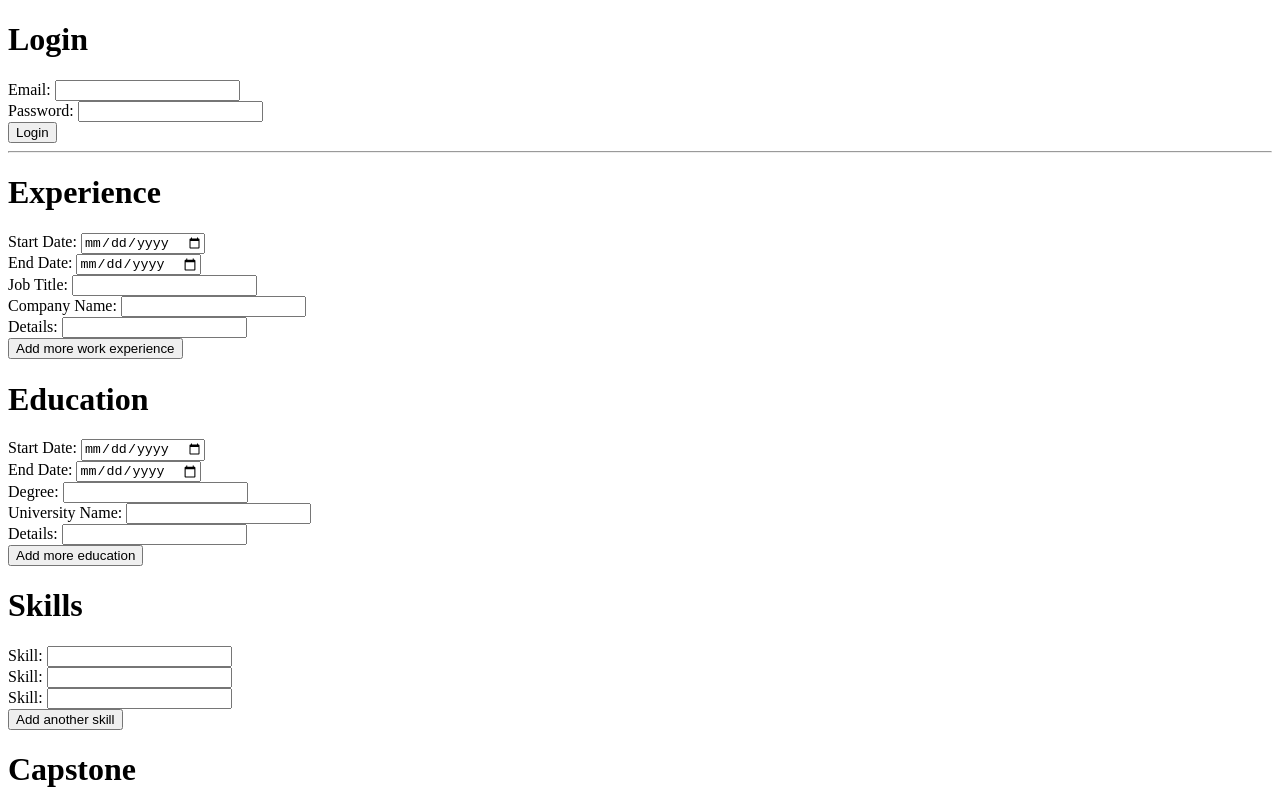
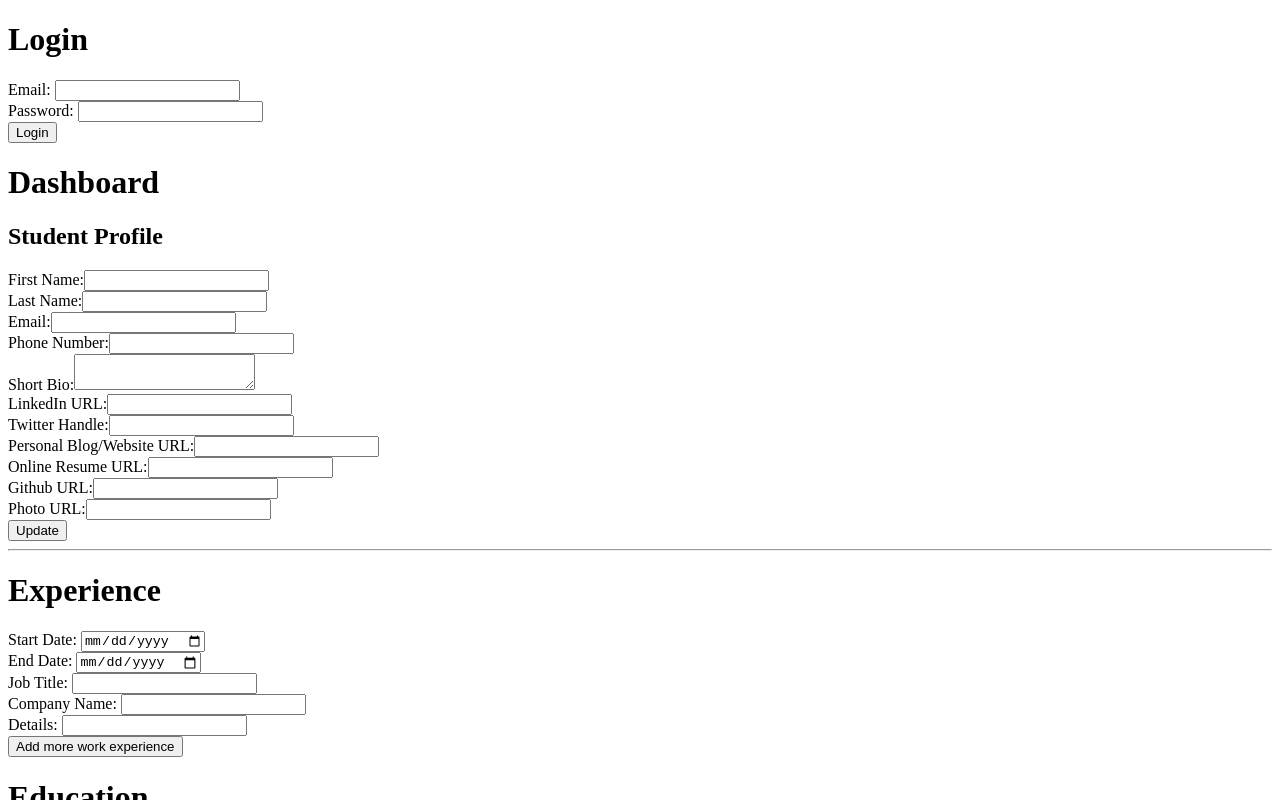
Before and after one commit to aramiskc/student-portal, a React (Vite) app: page / in a window 1280 px wide. Shown: the top 800 px of the page. Built offline with nearby package versions, Linux system fonts and the light colour scheme.

Commit message:
added studentprofilepage

```diff
--- a/src/App.jsx
+++ b/src/App.jsx
@@ -1,12 +1,13 @@
 // import { Dashboard } from "./Dashboard";
 import { Login } from "./Login";
 import { Resume } from "./Resume";
+import { Dashboard } from "./Dashboard";
 
 function App() {
   return (
     <div>
-      {/* <Dashboard /> */}
       <Login />
+      <Dashboard />
       <Resume />
     </div>
   );
--- a/src/Dashboard.jsx
+++ b/src/Dashboard.jsx
@@ -1,4 +1,5 @@
 import React from "react";
+import { StudentProfilePage } from "./StudentProfilePage";
 
 export function Dashboard() {
   const students = [{ id: 1, name: "First", url: "https://via.placeholder.com/150", width: 150, height: 150 }];
@@ -6,21 +7,7 @@ export function Dashboard() {
   return (
     <div>
       <h1>Dashboard</h1>
-      <StudentList students={students} /> {/* Renamed the component */}
+      <StudentProfilePage />
     </div>
   );
 }
-
-function StudentList({ students }) {
-  return (
-    <div>
-      <h2>Student List</h2>
-      {students.map((student) => (
-        <div key={student.id}>
-          <h3>{student.name}</h3>
-          <img src={student.url} alt={student.name} width={student.width} height={student.height} />
-        </div>
-      ))}
-    </div>
-  );
-}
--- /dev/null
+++ b/src/StudentProfilePage.jsx
@@ -0,0 +1,82 @@
+import React, { useState } from "react";
+
+export function StudentProfilePage() {
+  return (
+    <div>
+      <h2>Student Profile</h2>
+      <form>
+        <div>
+          <label>
+            First Name:
+            <input type="text" name="firstName" />
+          </label>
+        </div>
+
+        <div>
+          <label>
+            Last Name:
+            <input type="text" name="lastName" />
+          </label>
+        </div>
+        <div>
+          <label>
+            Email:
+            <input type="email" name="email" />
+          </label>
+        </div>
+        <div>
+          <label>
+            Phone Number:
+            <input type="tel" name="phoneNumber" />
+          </label>
+        </div>
+        <div>
+          <label>
+            Short Bio:
+            <textarea name="shortBio" />
+          </label>
+        </div>
+
+        <div>
+          <label>
+            LinkedIn URL:
+            <input type="url" name="linkedInURL" />
+          </label>
+        </div>
+        <div>
+          <label>
+            Twitter Handle:
+            <input type="text" name="twitterHandle" />
+          </label>
+        </div>
+        <div>
+          <label>
+            Personal Blog/Website URL:
+            <input type="url" name="personalBlogURL" />
+          </label>
+        </div>
+
+        <div>
+          <label>
+            Online Resume URL:
+            <input type="url" name="onlineResumeURL" />
+          </label>
+        </div>
+        <div>
+          <label>
+            Github URL:
+            <input type="url" name="githubURL" />
+          </label>
+        </div>
+
+        <div>
+          <label>
+            Photo URL:
+            <input type="url" name="photoURL" />
+          </label>
+        </div>
+        <button type="submit">Update</button>
+      </form>
+    </div>
+  );
+}
```
